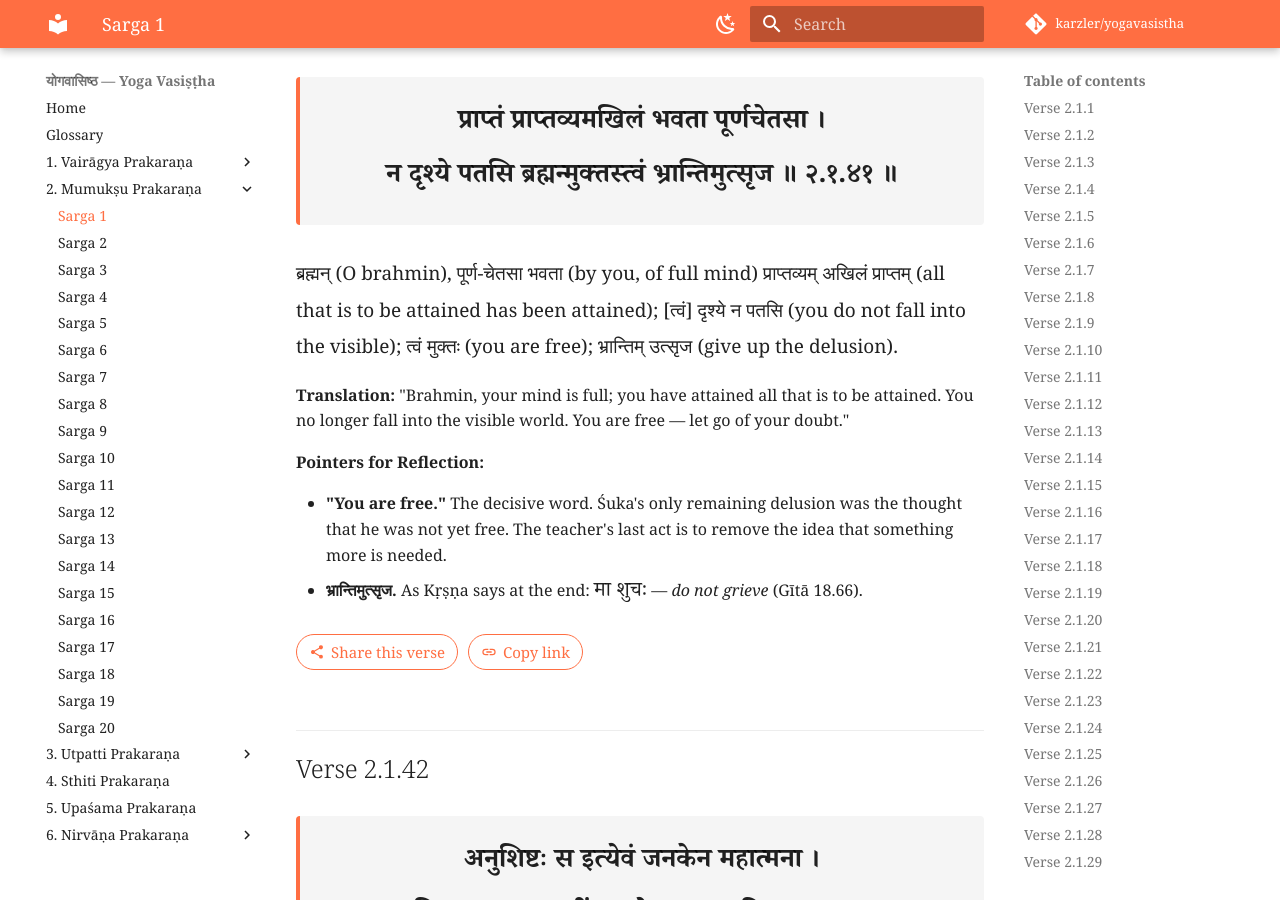
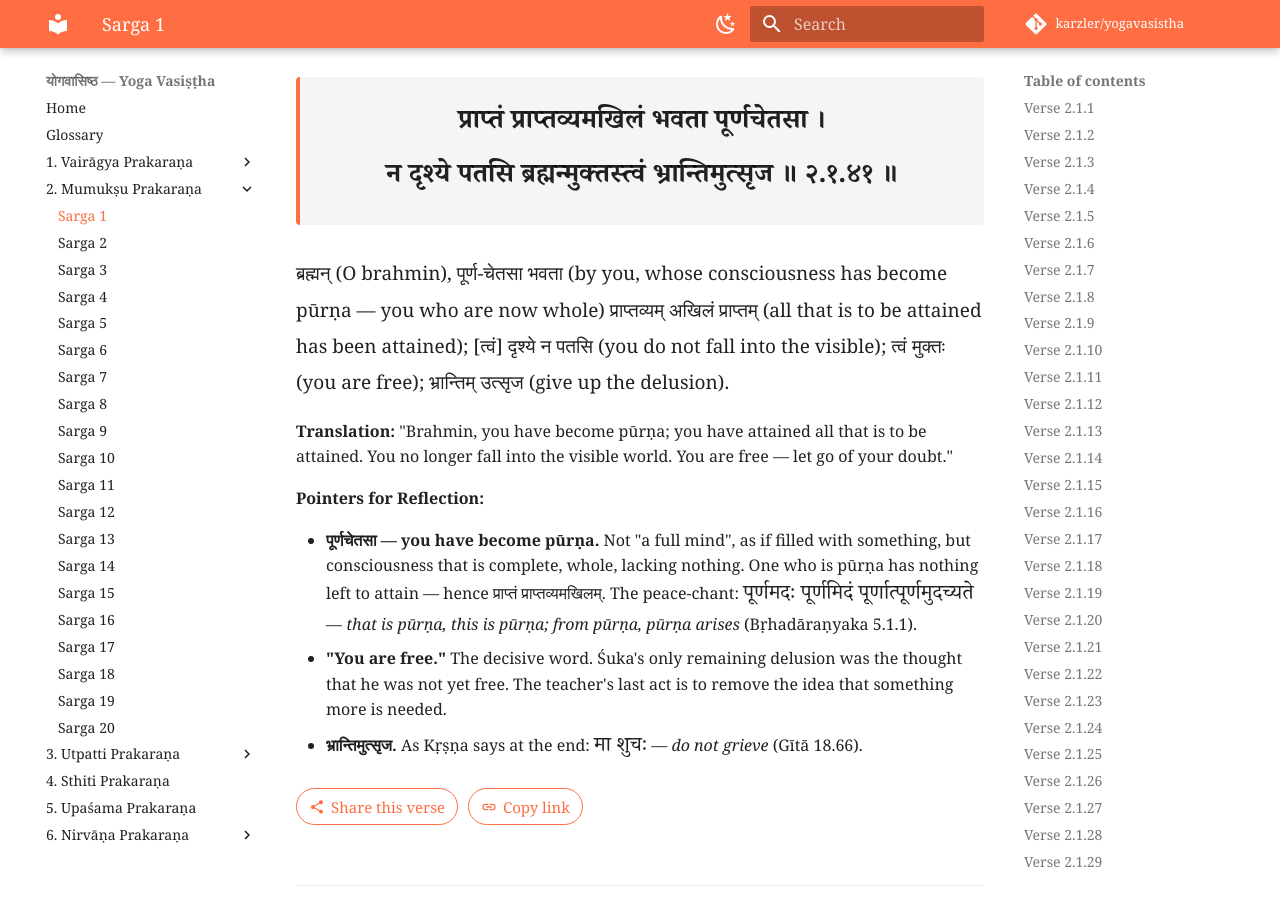
Before and after one commit to karzler/yogavasistha, an MkDocs documentation site: the page built from docs/2-mumukshu/sarga-001.md, in a window 1280 px wide and 900 px high, scrolled down 32854 px. Built offline with MkDocs 1.6.1 and Material for MkDocs 9.7.7, drawn with Linux system fonts in a browser that asks for light colours; comment, search, counter and statistics services are not loaded.

Commit message:
Mumukṣu 1: correct पूर्णचेतसा at 2.1.41

```diff
--- a/docs/2-mumukshu/sarga-001.md
+++ b/docs/2-mumukshu/sarga-001.md
@@ -755,13 +755,14 @@
 </p>
 
 <p class="anvaya">
-ब्रह्मन् (O brahmin), पूर्ण-चेतसा भवता (by you, of full mind) प्राप्तव्यम् अखिलं प्राप्तम् (all that is to be attained has been attained); [त्वं] दृश्ये न पतसि (you do not fall into the visible); त्वं मुक्तः (you are free); भ्रान्तिम् उत्सृज (give up the delusion).
+ब्रह्मन् (O brahmin), पूर्ण-चेतसा भवता (by you, whose consciousness has become pūrṇa — you who are now whole) प्राप्तव्यम् अखिलं प्राप्तम् (all that is to be attained has been attained); [त्वं] दृश्ये न पतसि (you do not fall into the visible); त्वं मुक्तः (you are free); भ्रान्तिम् उत्सृज (give up the delusion).
 </p>
 
-**Translation:** "Brahmin, your mind is full; you have attained all that is to be attained. You no longer fall into the visible world. You are free — let go of your doubt."
+**Translation:** "Brahmin, you have become pūrṇa; you have attained all that is to be attained. You no longer fall into the visible world. You are free — let go of your doubt."
 
 **Pointers for Reflection:**
 
+- **पूर्णचेतसा — you have become pūrṇa.** Not "a full mind", as if filled with something, but consciousness that is complete, whole, lacking nothing. One who is pūrṇa has nothing left to attain — hence प्राप्तं प्राप्तव्यमखिलम्. The peace-chant: <span class="parallel">पूर्णमदः पूर्णमिदं पूर्णात्पूर्णमुदच्यते</span> — *that is pūrṇa, this is pūrṇa; from pūrṇa, pūrṇa arises* (Bṛhadāraṇyaka 5.1.1).
 - **"You are free."** The decisive word. Śuka's only remaining delusion was the thought that he was not yet free. The teacher's last act is to remove the idea that something more is needed.
 - **भ्रान्तिमुत्सृज.** As Kṛṣṇa says at the end: <span class="parallel">मा शुचः</span> — *do not grieve* (Gītā 18.66).
 
```
